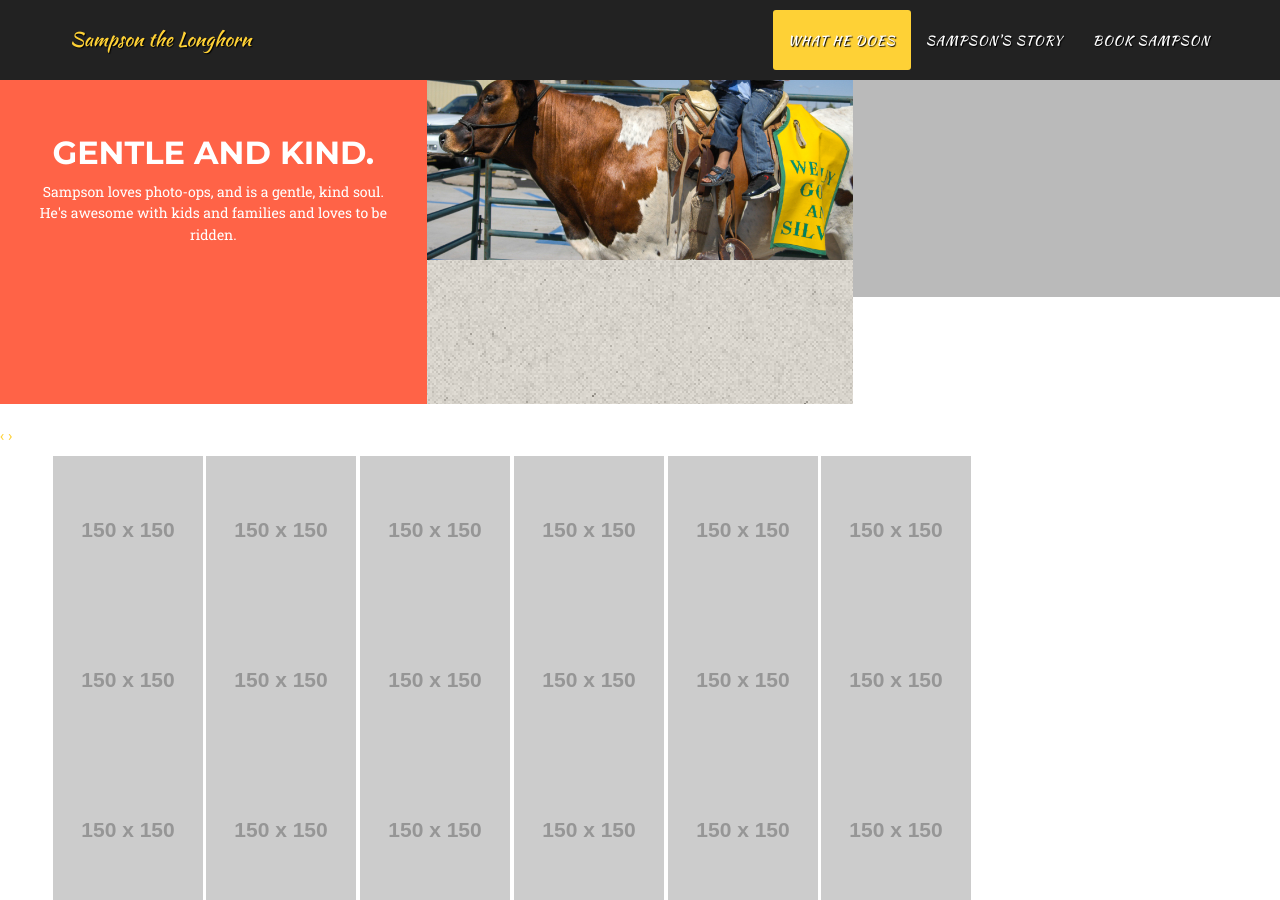
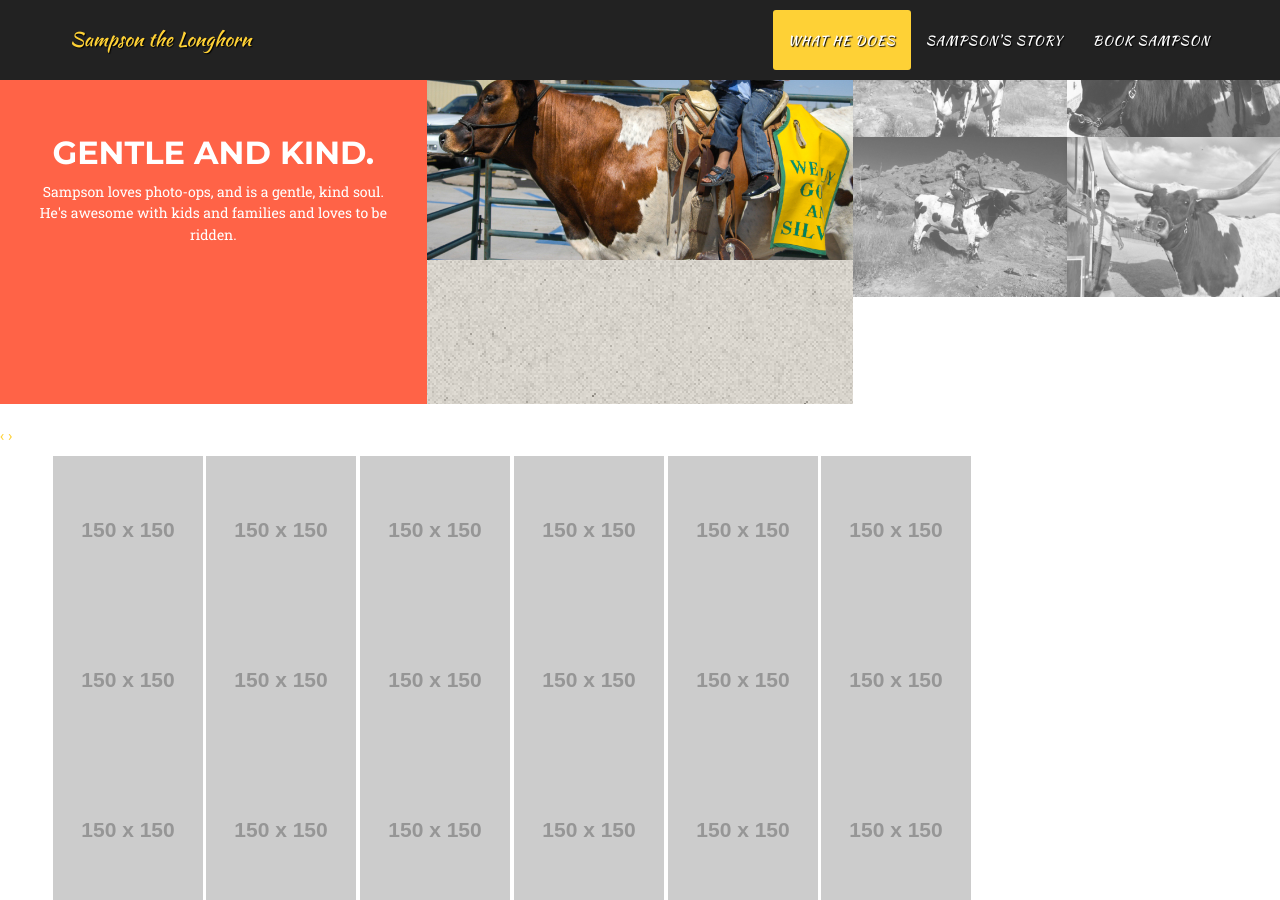
Before and after one commit to Luke-Holly/Sampson-the-Longhorn-Website, a Jekyll site: the page built from _posts/2014-07-14-project-5.markdown, in a window 1280 px wide and 900 px high, scrolled down 2068 px. Built offline with Jekyll 4.4.1, drawn with Linux system fonts in a browser that asks for light colours; some web fonts are replaced.

Commit message:
photo links

```diff
--- a/_includes/slidePhotos.html
+++ b/_includes/slidePhotos.html
@@ -29,8 +29,8 @@
     <a href="img/izzy.jpg" title="Izzy">
         <img src="img/izzy.jpg" alt="Sampson's trailer">
     </a>
-    <img src="https://luke-holly.github.io/Sampson-the-Longhorn-Website/img/Sampson6" />
-    <img src="https://luke-holly.github.io/Sampson-the-Longhorn-Website/img/Sampson11" />
+    <img src="https://luke-holly.github.io/Sampson-the-Longhorn-Website/img/Sampson6.jpg" />
+    <img src="https://luke-holly.github.io/Sampson-the-Longhorn-Website/img/Sampson11.jpg" />
 </div>
    </div>
 </div>
@@ -89,10 +89,10 @@ blueimp.Gallery([
    </div>
 
    <div class="right tiles">
-      <img src="https://luke-holly.github.io/Sampson-the-Longhorn-Website/img/Sampson1" />
-      <img src="https://luke-holly.github.io/Sampson-the-Longhorn-Website/img/Sampson2" />
-      <img src="https://luke-holly.github.io/Sampson-the-Longhorn-Website/img/Sampson3" />
-      <img src="https://luke-holly.github.io/Sampson-the-Longhorn-Website/img/Sampson4" />
+      <img src="https://luke-holly.github.io/Sampson-the-Longhorn-Website/img/Sampson1.jpg" />
+      <img src="https://luke-holly.github.io/Sampson-the-Longhorn-Website/img/Sampson2.jpg" />
+      <img src="https://luke-holly.github.io/Sampson-the-Longhorn-Website/img/Sampson3.jpg" />
+      <img src="https://luke-holly.github.io/Sampson-the-Longhorn-Website/img/Sampson4.jpg" />
    </div>
 
 </div>
```
